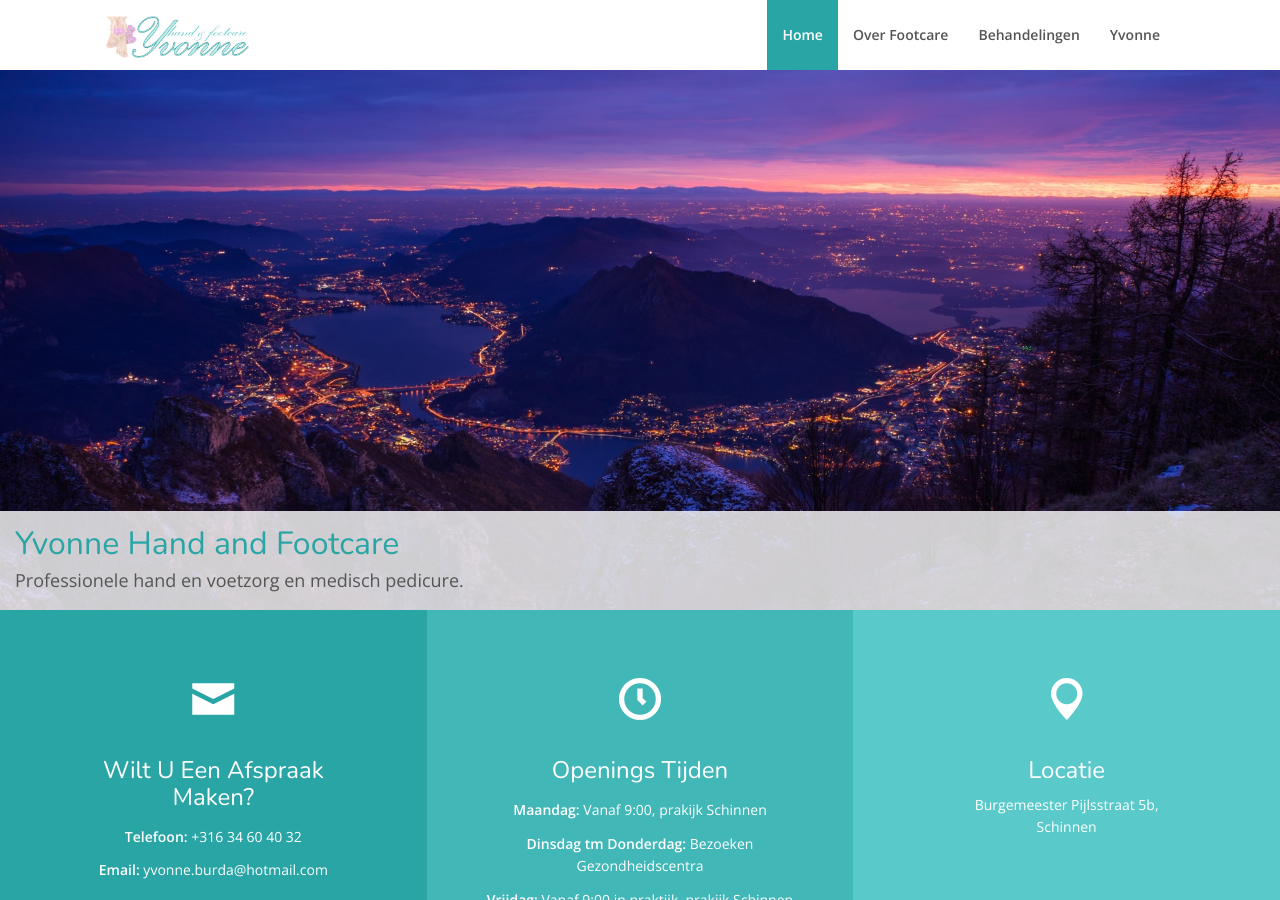
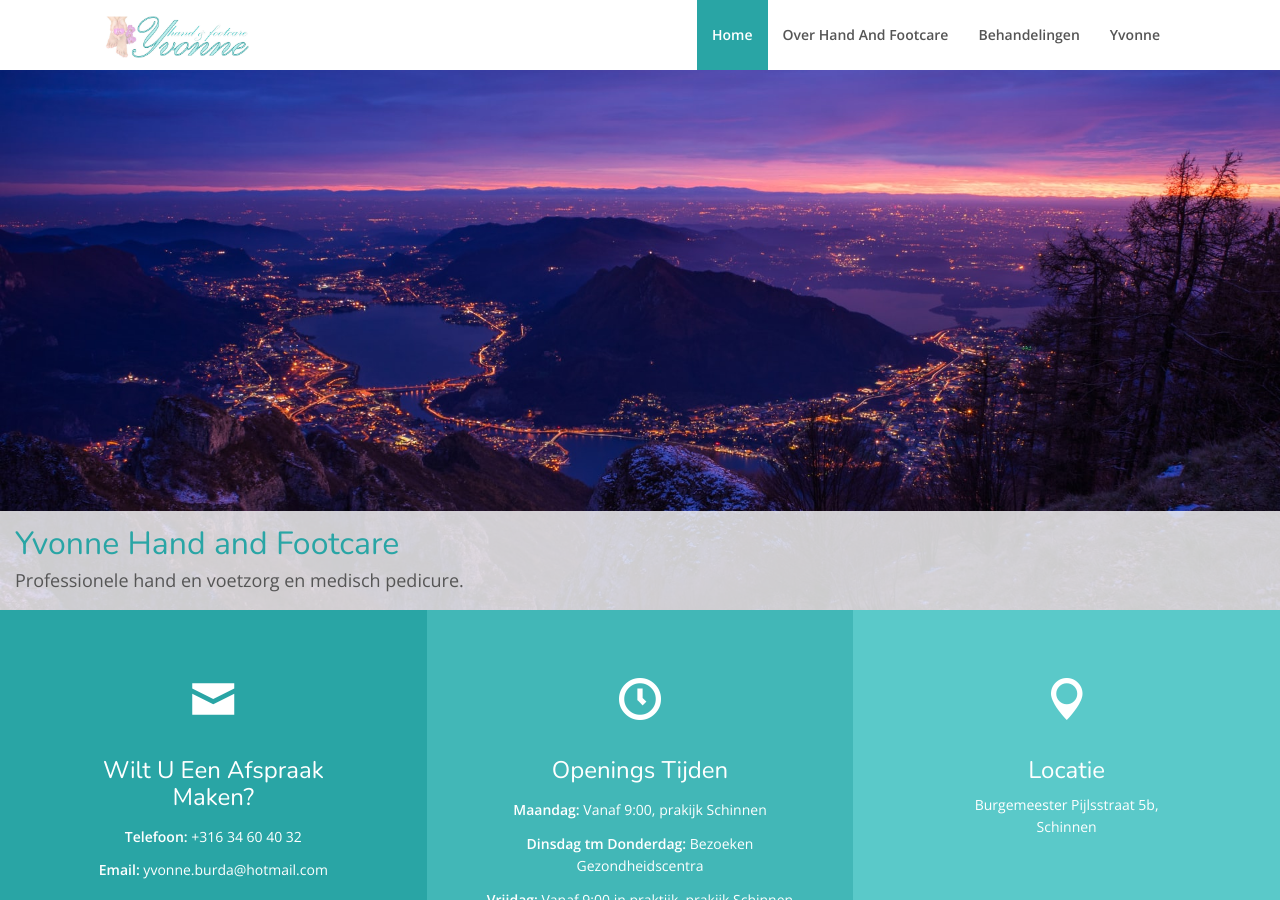
Before and after one commit to yvonne-site/yvonne-site.github.io, a Jekyll site: the page built from index.html, in a window 1280 px wide and 900 px high. Built offline with Jekyll 4.4.1, drawn with Linux system fonts in a browser that asks for light colours.

Commit message:
Change icon

```diff
--- a/_config.yml
+++ b/_config.yml
@@ -36,7 +36,6 @@
 twitter: http://twitter.com
 instagram: http://instagram.com
 youtube: http://youtube.com
-skype: skype:obaez_design?userinfo
 feed: yes
 
 # Footer
--- a/_includes/header.html
+++ b/_includes/header.html
@@ -16,7 +16,7 @@
         <div class="collapse navbar-collapse scrollspy" id="bs-example-navbar-collapse-1">
             <ul class="nav navbar-nav navbar-right">
                 <li><a class="scroll scroll-active" href="#top">Home</a></li>
-                <li><a class="scroll" href="#about">Over Footcare</a></li>
+                <li><a class="scroll" href="#about">Over Hand And Footcare</a></li>
                 <li><a class="scroll" href="#treatments">Behandelingen</a></li>
                 <li><a class="scroll" href="#team">Yvonne</a></li>
             </ul>
```
Also changed, not shown: favicon.png.
